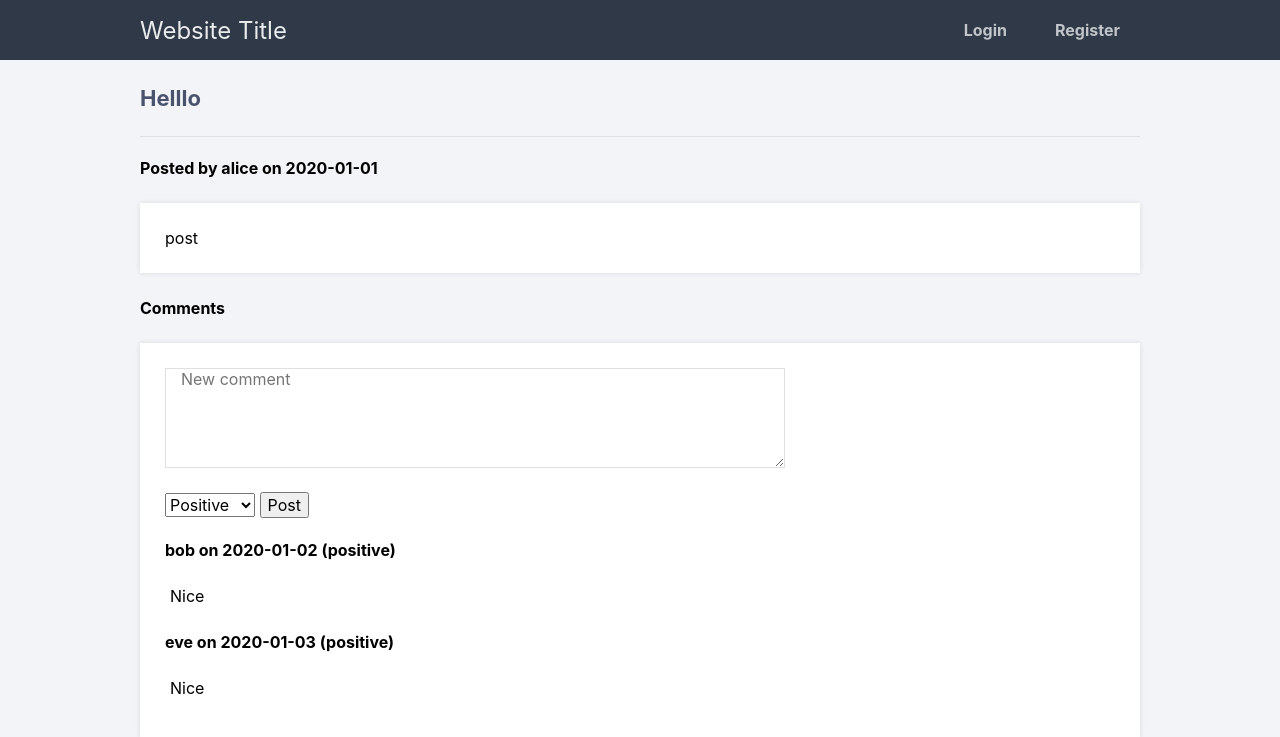
After one commit to bmcclelland/comp440, a Flask app: page /blog/1 in a window 1280 px wide. The commit adds this page. Shown: the top 737 px of the page. Run offline with Flask 2, Linux system fonts and the light colour scheme.

Commit message:
Add new templates, fix stylesheet not loading

```diff
--- a/main.py
+++ b/main.py
@@ -27,18 +27,72 @@ def set_username(username):
     else:
         session['username'] = username
 
+def std_template(t, **params):
+    msg = get_result_msg()
+    username = get_username()
+    return render_template(t, msg=msg, username=username, **params)
+
 @app.route('/')
 def show_home():
-    msg = get_result_msg()
-    username = get_username()
-    if username is None:
-        return render_template('index.html', msg=msg)
-    else:
-        return render_template('home.html', username=username)
+    return show_bloglist()
 
 @app.route('/')
+def show_bloglist():
+    blogs = [
+        {
+            'id' : 1,
+            'author' : 'alice',
+            'subject' : 'hi',
+            'date' : '2020-01-01'
+        },
+        {
+            'id' : 2,
+            'author' : 'bob',
+            'subject' : 'hi',
+            'date' : '2020-01-01'
+        }
+    ]
+    return std_template('bloglist.html', blogs=blogs)
+
+@app.route('/blog/<int:id>')
+def show_blog(id):
+    blog = {
+        'id':1,
+        'author':'alice',
+        'subject':'Helllo',
+        'description':'post',
+        'date':'2020-01-01',
+        'tags':['one','t w o'],
+        'comments':[
+            {
+                'id':1,
+                'sentiment':'positive',
+                'description':'Nice',
+                'author':'bob',
+                'date':'2020-01-02'
+            },
+            {
+                'id':2,
+                'sentiment':'positive',
+                'description':'Nice',
+                'author':'eve',
+                'date':'2020-01-03'
+            }
+        ]
+    }
+    return std_template('blog.html',blog=blog)
+
+@app.route('/post')
+def show_postblog():
+    return std_template('postblog.html')
+
+@app.route('/login')
 def show_login():
-    return show_home()
+    return std_template('login.html')
+
+@app.route('/register')
+def show_register():
+    return std_template('register.html')
 
 @app.route('/action/login', methods=['POST'])
 def action_login():
@@ -49,12 +103,7 @@ def action_login():
         return redirect('/')
     else:
         set_username(None)
-        return redirect('/?result=bad_login')
-
-@app.route('/register')
-def show_register():
-    msg = get_result_msg()
-    return render_template('register.html', msg=msg)
+        return redirect('/login?result=bad_login')
 
 @app.route('/action/register', methods=['POST'])
 def action_register():
@@ -74,6 +123,14 @@ def action_logout():
     set_username(None)
     return redirect('/')
 
+@app.route('/action/postblog', methods=['POST'])
+def action_postblog():
+    return redirect('/')
+
+@app.route('/action/comment', methods=['POST'])
+def action_comment():
+    return redirect('/blog/' + str(request.form['blogid']))
+
 if __name__ == '__main__':
     backend.create_user_table()
     app.run()
--- a/style.css
+++ b/static/style.css
@@ -77,6 +77,27 @@ body {
   	background-color: #2868c7;
   	transition: background-color 0.2s;
 }
+.post form textarea {
+  	width: 620px;
+  	height: 200px;
+  	border: 1px solid #dee0e4;
+  	margin-bottom: 20px;
+  	padding: 0 15px;
+}
+.post form input[type="text"] {
+  	width: 310px;
+  	height: 50px;
+  	border: 1px solid #dee0e4;
+  	margin-bottom: 20px;
+  	padding: 0 15px;
+}
+.comment textarea {
+  	width: 620px;
+  	height: 100px;
+  	border: 1px solid #dee0e4;
+  	margin-bottom: 20px;
+  	padding: 0 15px;
+}
 .navtop {
   	background-color: #2f3947;
   	height: 60px;
--- /dev/null
+++ b/templates/blog.html
@@ -0,0 +1,30 @@
+{% extends 'layout.html' %}
+
+{% block title %}{{ blog['subject'] }}{% endblock %}
+
+{% block content %}
+<h2>{{ blog['subject'] }}</h2>
+<h4>Posted by {{ blog['author'] }} on {{ blog['date'] }}</h4>
+<p>{{ blog['description'] }}</p>
+
+<h3>Comments</h3>
+<div class="comment">
+    <form method="POST" action="{{ url_for('action_comment') }}">
+        <input type="hidden" name="blogid" value="{{ blog['id'] }}">
+        <div><textarea name="description" placeholder="New comment" required></textarea></div>
+        <div>
+            <select name="sentiment">
+                <option value="positive">Positive</option>
+                <option value="negative">Negative</option>
+            </select>
+            <input type="submit" value="Post">
+        </div>
+    </form>
+    {% for comment in blog['comments'] %}
+        <div>
+            <h4>{{ comment['author'] }} on {{ comment['date'] }} ({{ comment['sentiment'] }})</h4>
+            <p>{{ comment['description'] }}</p>
+        </div>
+    {% endfor %}
+</div>
+{% endblock %}
--- a/templates/layout.html
+++ b/templates/layout.html
@@ -10,9 +10,14 @@
 		<nav class="navtop">
 			<div>
 				<h1>Website Title</h1>
-				<a href="{{ url_for('show_home') }}"><i class="fas fa-home"></i>Home</a>
-				<a href="{{ url_for('show_home') }}"><i class="fas fa-user-circle"></i>Profile</a>
-				<a href="{{ url_for('action_logout') }}"><i class="fas fa-sign-out-alt"></i>Logout</a>
+                {% if username %}
+                    <a href="{{ url_for('show_home') }}"><i class="fas fa-home"></i>Home</a>
+                    <a href="{{ url_for('show_home') }}"><i class="fas fa-user-circle"></i>Profile</a>
+                    <a href="{{ url_for('action_logout') }}"><i class="fas fa-sign-out-alt"></i>Logout</a>
+                {% else %}
+                    <a href="{{ url_for('show_login') }}"><i class="fas"></i>Login</a>
+                    <a href="{{ url_for('show_register') }}"><i class="fas"></i>Register</a>
+                {% endif %}
 			</div>
 		</nav>
 		<div class="content">
```
Also changed, not shown: templates/bloglist.html (added, +16 -0 lines), templates/postblog.html (added, +14 -0 lines), templates/login.html (renamed from templates/index.html).
